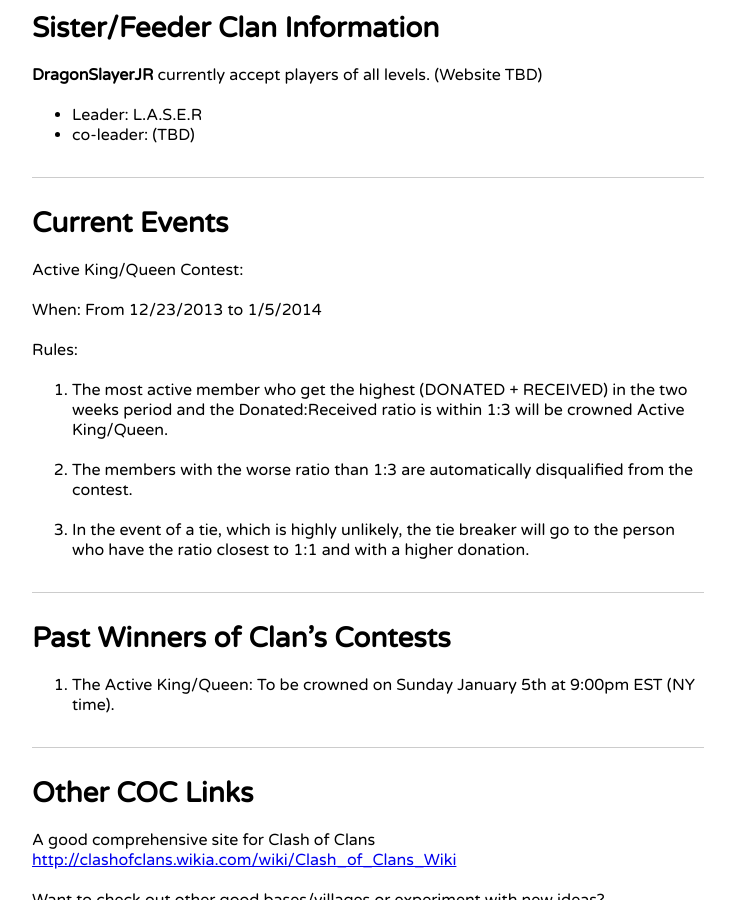
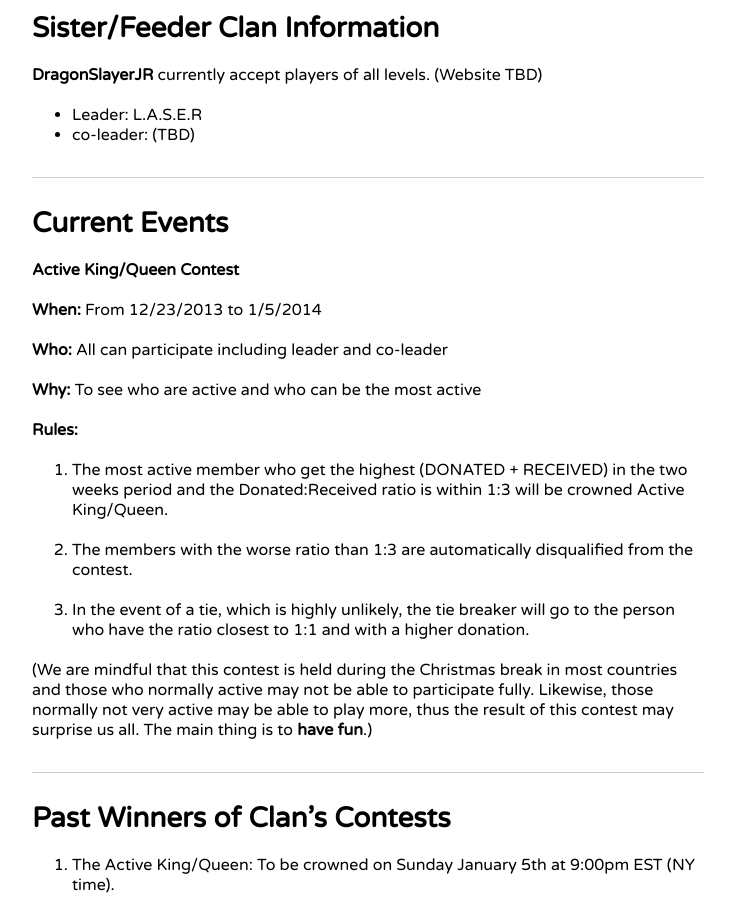
Before and after one commit to himedlooff/DragonSlayersJr, a Jekyll site: the page built from index.md, in a window 1280 px wide and 900 px high, scrolled down 1067 px. Shown: the whole window, without its empty margins (128-863 px from the left). Built offline with Jekyll 4.4.1, drawn with Linux system fonts in a browser that asks for light colours; Markdown is read by kramdown in place of the engine named in the settings.

Commit message:
Update index.md
Modified the Current Events section.

```diff
--- a/index.md
+++ b/index.md
@@ -39,17 +39,23 @@ Elder Requirement:  (subjected to change as our clan grow)
 
 # Current Events
 
-Active King/Queen Contest:
+**Active King/Queen Contest**
 
-When: From 12/23/2013 to 1/5/2014
+**When:** From 12/23/2013 to 1/5/2014
 
-Rules:
+**Who:** All can participate including leader and co-leader
+
+**Why:** To see who are active and who can be the most active
+
+**Rules:**
 
 1. The most active member who get the highest (DONATED + RECEIVED) in the two weeks period and the Donated:Received ratio is within 1:3 will be crowned Active King/Queen.
 
 2. The members with the worse ratio than 1:3 are automatically disqualified from the contest.
 
 3. In the event of a tie, which is highly unlikely, the tie breaker will go to the person who have the ratio closest to 1:1 and with a higher donation.
+
+(We are mindful that this contest is held during the Christmas break in most countries and those who normally active may not be able to participate fully.  Likewise, those normally not very active may be able to play more, thus the result of this contest may surprise us all.  The main thing is to **have fun**.)
 
 # Past Winners of Clan's Contests
 
```
